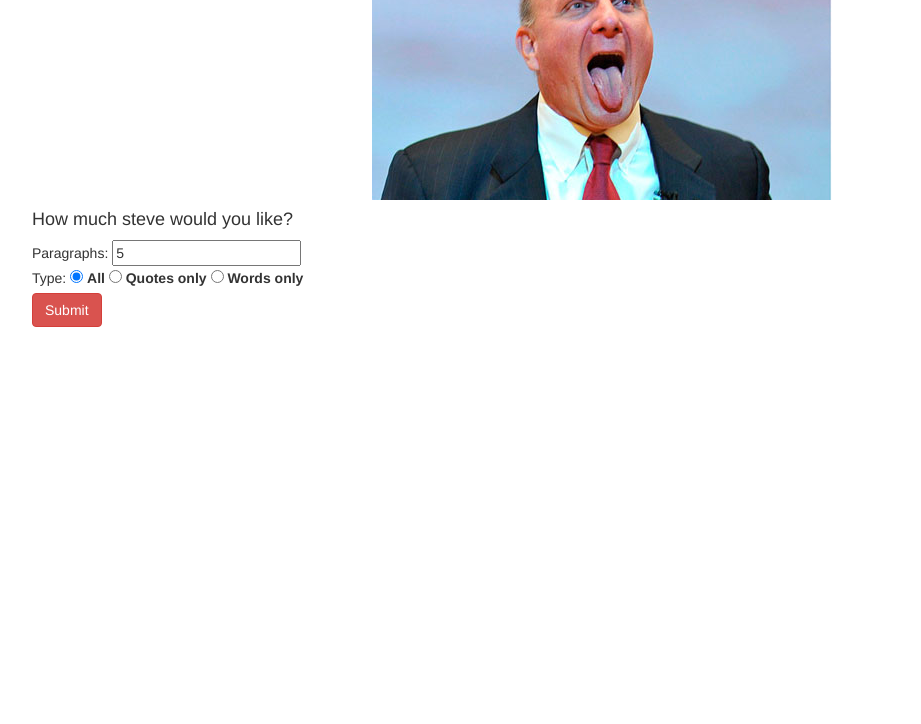
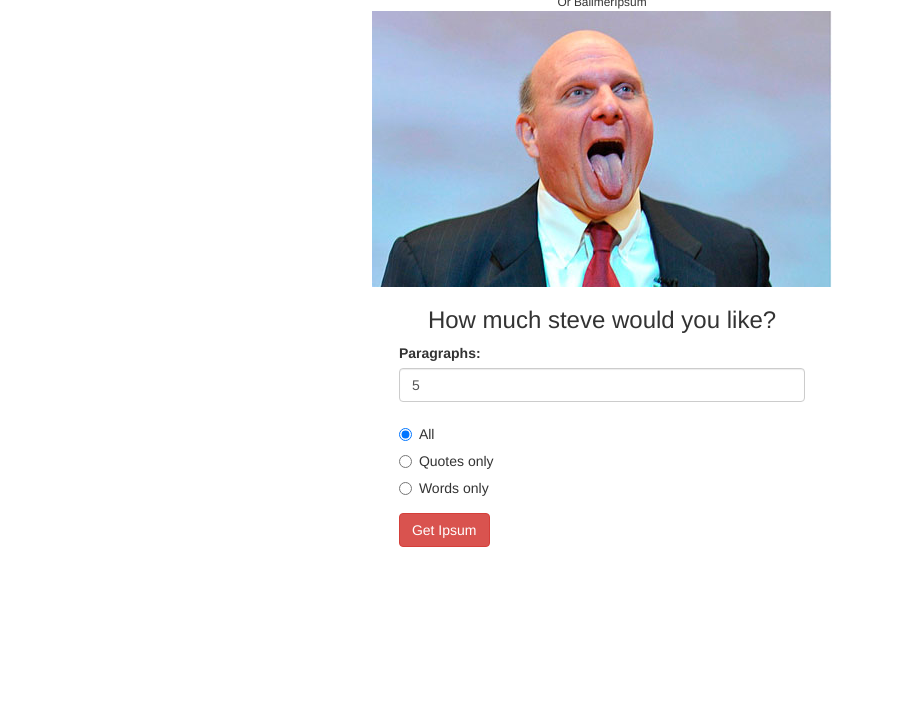
Before and after one commit to jamiees2/ballmeripsum, a plain HTML site: page index.html in a window 1280 px wide. Shown: the part 76-800 px from the top of the page, without its empty margins (38-959 px from the left). Drawn offline with nearby package versions, Linux system fonts and the light colour scheme.

Commit message:
Restyled shit and added more stuff

```diff
--- a/css/style.css
+++ b/css/style.css
@@ -2,3 +2,9 @@
   display: block;
   margin: 0 auto;
 }
+.form {
+	width: 33%;
+}
+.block {
+	display: block;
+}
--- a/index.html
+++ b/index.html
@@ -12,23 +12,48 @@
 
 <body>
 	<div class="container">
-		<img class="center" alt="" src="img/ballmer.jpg" >
+		<h1 class="text-center">The Steve Ballmer Ipsum Generator</h1>
+		<small class="text-center block">Or BallmerIpsum</small>
+		<img class="img-responsive center" alt="" src="img/ballmer.jpg" >
+		<h3 class="text-center">How much steve would you like?</h3>
+		<div class="form center">
 
-		<h4>How much steve would you like?</h4>
+			<form class="form-horizontal" id="ipsum-form" action="#" method="post">
+				<div class="form-group">
+					<label for="paragraph_count" >Paragraphs: </label>
+					<input class="form-control" id="paragraph_count" type="number" maxlength="2" value="5"/>
+				</div>
+				<div class="form-group">
+					<div class="radio">
+						<label>
+							<input id="all" type="radio" name="choice" value="all" checked />
+							All
+						</label>
+					</div>
+					<div class="radio">
+						<label>
+							<input id="quotes" type="radio" name="choice" value="quotes" />
+							Quotes only
+						</label>
+					</div>
+					<div class="radio">
+						<label>
+							<input id="words" type="radio" name="choice" value="words" />
+							Words only
+						</label>
+					</div>
+				</div>
+				<div class="form-group">
+					<input class="btn btn-danger" type="submit" id="submit" value="Get Ipsum" />
+				</div>
+			</form>
+		</div>
 
-		<form id="ipsum-form" action="#" method="post">
-			Paragraphs: <input id="paragraph_count" type="number" maxlength="2" value="5"/><br>
-			Type:
-			<input id="all" type="radio" name="choice" value="all" checked />
-			<label for="all">All</label>
-			<input id="quotes" type="radio" name="choice" value="quotes" />
-			<label for="quotes">Quotes only</label>
-			<input id="words" type="radio" name="choice" value="words" />
-			<label for="words">Words only</label><br>
-			<input class="btn btn-danger" type="submit" id="submit" value="Submit" />
-		</form>
-
-		<div id="print-paragraphs"></div>
+	</div>
+	<div class="container">
+		<div class="row">
+			<div class="col-xs-12" id="print-paragraphs"></div>
+		</div>
 	</div>
 	<script src="//code.jquery.com/jquery-1.11.0.min.js"></script>
 	<script src="js/ipsum.js"></script>
--- a/js/ipsum.js
+++ b/js/ipsum.js
@@ -41,7 +41,9 @@ $(document).ready(function(){
       "linux is a cancer",
       "i've got my kids brainwashed",
       "there's no chance that the iPhone is going to get any significant market share",
-      "windows will be everywhere"
+      "windows will be everywhere",
+      "most people steal music",
+      "linux is not in the public domain"
     ];
     var words = [
       "windows",
@@ -52,7 +54,13 @@ $(document).ready(function(){
       "innovation",
       "leadership",
       "winning",
-      "Whoo!"
+      "Whoo!",
+      "vista",
+      "windows phone",
+      "bing",
+      "outlook",
+      "word",
+      "excel"
     ];
     var all = quotes.concat(words);
 
```
